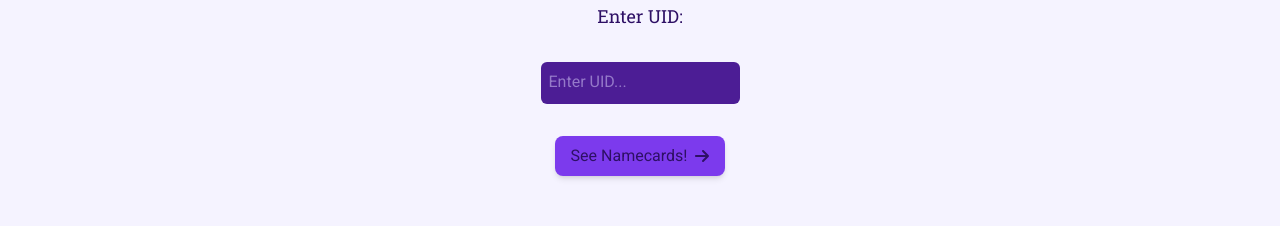
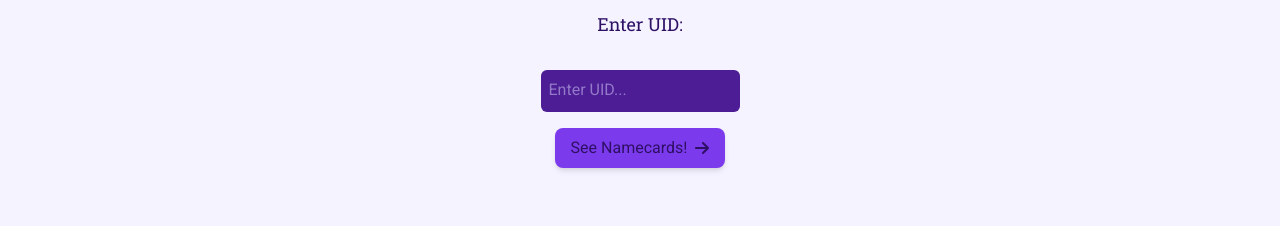
Before and after one commit to EvilSquirrelGuy/NamecardTools, a Next.js app: page / in a window 1280 px wide. Shown: the part 383-609 px from the top of the page. Built offline with nearby package versions, Linux system fonts and the light colour scheme; no server answers.

Commit message:
make uid box in home work

```diff
--- a/messages/en.json
+++ b/messages/en.json
@@ -8,7 +8,9 @@
   },
   "home": {
     "under_construction": "Under construction...",
-    "follow_dev": "Follow Development"
+    "follow_dev": "Follow Development",
+    "enter_uid": "Enter UID",
+    "see_namecards": "See Namecards"
   },
   "settings": {
     "settings": "Settings",
--- a/messages/fr.json
+++ b/messages/fr.json
@@ -1,6 +1,6 @@
 {
   "header": {
-    "title": "Outils de Namecard"
+    "title": "Outils de Thèmes"
   },
   "footer": {
     "github_link": "Projet sur GitHub",
@@ -8,7 +8,9 @@
   },
   "home": {
     "under_construction": "En cours de construction...",
-    "follow_dev": "Suivre Développement"
+    "follow_dev": "Suivre Développement",
+    "enter_uid": "Entrez UID",
+    "see_namecards": "Voir Thèmes"
   },
   "settings": {
     "settings": "Réglages",
--- a/messages/pl.json
+++ b/messages/pl.json
@@ -8,7 +8,9 @@
   },
   "home": {
     "under_construction": "W budowie...",
-    "follow_dev": "Śledź rozwój"
+    "follow_dev": "Śledź rozwój",
+    "enter_uid": "Wpisz UID",
+    "see_namecards": "Zobacz Namecardy"
   },
   "settings": {
     "settings": "Ustawienia",
--- a/src/app/layout.tsx
+++ b/src/app/layout.tsx
@@ -14,7 +14,6 @@ import "./globals.css";
 
 import Header from "@/components/Header";
 import Footer from "@/components/Footer";
-import { getUserLocale } from "@/service/locale";
 
 
 export const metadata: Metadata = {
--- a/src/app/page.tsx
+++ b/src/app/page.tsx
@@ -14,6 +14,8 @@ import { FontAwesomeIcon } from "@fortawesome/react-fontawesome";
 import { faArrowRight } from "@fortawesome/free-solid-svg-icons";
 import Namecard from "@/components/Namecard";
 import { Input } from "@headlessui/react";
+import { redirect } from "next/dist/server/api-utils";
+import { redirectToUID } from "@/service/redirect";
 
 
 export default function Home() {
@@ -21,14 +23,17 @@ export default function Home() {
   return (
     <div className="grid grid-rows-[20px_1fr_20px] items-center justify-items-center min-h-screen p-8 pb-20 gap-16 sm:p-20">
       <main className="flex flex-col gap-8 row-start-2 items-center sm:items-middle sm:align-middle">
-        <h1 className={`${roboto_slab.className} text-lg`}>Enter UID:</h1>
-        <Input type="text" pattern="[0-9]{9-10}" className="p-2 bg-violet-900 rounded-md focus:border-violet-200 border-b-2 border-transparent outline-none placeholder:text-violet-200/50" placeholder="Enter UID..." />
-        <a
-          className="flex shadow-md hover:shadow-xl bg-violet-600 hover:bg-violet-500 transition-all duration-300 px-4 py-2 items-center rounded-lg gap-2 cursor-pointer"
-        >
-          See Namecards!
-          <FontAwesomeIcon icon={faArrowRight} className="fa-md"></FontAwesomeIcon>
-        </a>
+        <h1 className={`${roboto_slab.className} text-lg`}>{t("enter_uid")}:</h1>
+        <form action={redirectToUID} className="container flex flex-col items-center sm:align-middle gap-4">
+          <Input type="text" name="uid" pattern="[0-9]{9-10}" className="p-2 bg-violet-900 rounded-md focus:border-violet-200 border-b-2 border-transparent outline-none placeholder:text-violet-200/50" placeholder={`${t("enter_uid")}...`} />
+          <button
+            className="flex shadow-md hover:shadow-xl bg-violet-600 hover:bg-violet-500 transition-all duration-300 px-4 py-2 items-center rounded-lg gap-2 cursor-pointer"
+            type="submit"
+          >
+            {t("see_namecards")}!
+            <FontAwesomeIcon icon={faArrowRight} className="fa-md"></FontAwesomeIcon>
+          </button>
+        </form>
       </main>
     </div>
   );
--- /dev/null
+++ b/src/service/redirect.ts
@@ -0,0 +1,7 @@
+'use server';
+
+import { redirect } from "next/navigation";
+
+export async function redirectToUID(data: FormData) {
+  redirect(`/profile/${data.get('uid')}`)
+}
```
